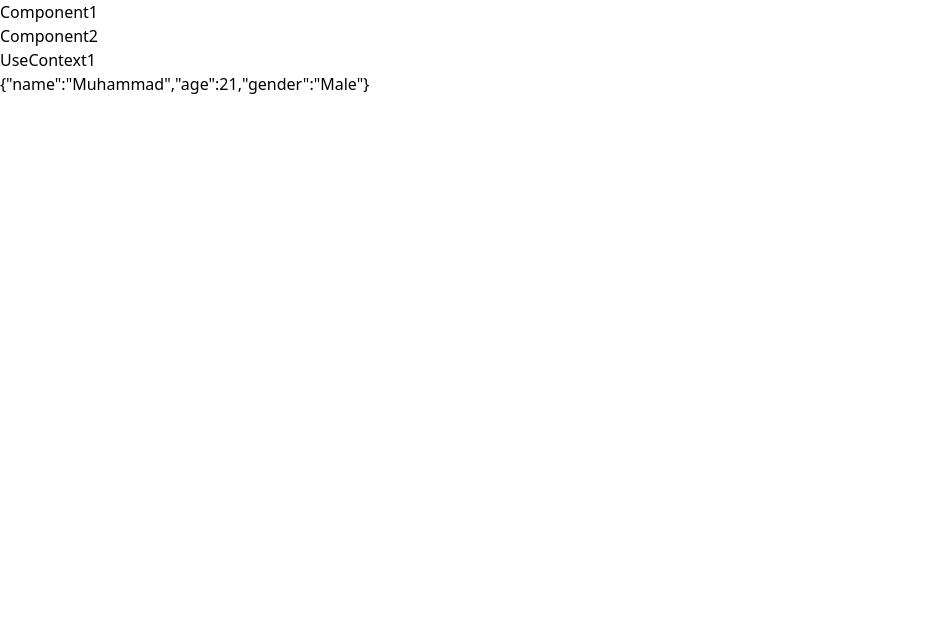
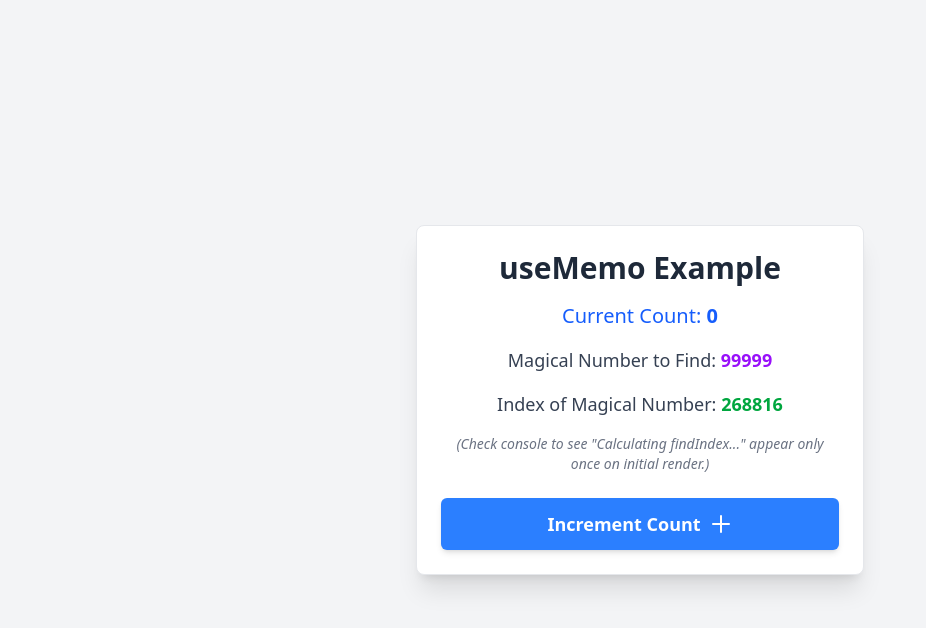
Before and after one commit to patel192/React-Practice, a React (Vite) app: page / in a window 1280 px wide. Shown: the top 628 px of the page, without its empty margins (0-926 px from the left). Built offline with nearby package versions, Linux system fonts and the light colour scheme.

Commit message:
useMemo example

```diff
--- a/src/App.jsx
+++ b/src/App.jsx
@@ -9,6 +9,7 @@ import { UseContext1 } from "./Components/useContext/useContext1";
 import { CountDown } from "./Components/useEffect/CountDown";
 import { Counter } from "./Components/useEffect/Counter";
 import { FormValidator } from "./Components/useEffect/FormValidator";
+import { UseMemo1 } from "./Components/useMemo/UseMemo1";
 import { ColorChanger } from "./Components/useState/ColorChanger";
 import { Drag_Drop } from "./Components/useState/Drag_Drop";
 import { Search_component } from "./Components/useState/Search_component";
@@ -23,7 +24,7 @@ function App() {
 const Array = ["For","While","Do-while","If-else"]
   return (
     <>
-      <Component1/>
+     <UseMemo1/>
     </>
   );
 }
--- /dev/null
+++ b/src/Components/useMemo/UseMemo1.jsx
@@ -0,0 +1,59 @@
+import React, { useState, useMemo } from "react";
+
+export const UseMemo1 = () => {
+  const [count, setCount] = useState(0);
+  const MagicalNumber = 99999;
+
+  // Create a large array. For demonstration, we'll ensure MagicalNumber is present.
+  const largeArray = useMemo(() => {
+    const arr = Array.from({ length: 1000000 }, (_, i) => i * 2);
+    // Ensure the MagicalNumber is in the array for findIndex to find it
+    if (!arr.includes(MagicalNumber)) {
+        const randomIndex = Math.floor(Math.random() * arr.length);
+        arr[randomIndex] = MagicalNumber; // Insert it at a random spot if not present
+    }
+    return arr;
+  }, []); // Dependency array is empty as largeArray is generated once
+
+  // Use useMemo to memoize the result of the computationally expensive findIndex operation.
+  // This function will only re-run if 'largeArray' or 'MagicalNumber' changes.
+  // Since 'largeArray' is memoized with an empty dependency, and MagicalNumber is a constant,
+  // this findIndex operation effectively runs only once on initial render.
+  const foundIndex = useMemo(() => {
+    console.log('Calculating findIndex...'); // This will show in console when calculation occurs
+    return largeArray.findIndex(num => num === MagicalNumber);
+  }, [largeArray, MagicalNumber]); // Dependencies for this useMemo
+
+  return (
+    <div className="min-h-screen flex items-center justify-center bg-gray-100 font-inter text-gray-800">
+      <div className="bg-white rounded-lg shadow-xl overflow-hidden w-full max-w-md border border-gray-200 p-6">
+        <h1 className="text-3xl font-bold text-gray-800 mb-4 text-center">useMemo Example</h1>
+
+        <div className="space-y-4 mb-6 text-center">
+          <p className="text-xl font-medium text-blue-600">
+            Current Count: <span className="font-bold">{count}</span>
+          </p>
+          <p className="text-lg text-gray-700">
+            Magical Number to Find: <span className="font-semibold text-purple-600">{MagicalNumber}</span>
+          </p>
+          <p className="text-lg text-gray-700">
+            Index of Magical Number: <span className="font-semibold text-green-600">
+              {foundIndex !== -1 ? foundIndex : 'Not Found'}
+            </span>
+          </p>
+          <p className="text-sm text-gray-500 italic">
+            (Check console to see "Calculating findIndex..." appear only once on initial render.)
+          </p>
+        </div>
+
+        <button
+          onClick={() => setCount(count + 1)}
+          className="w-full bg-blue-500 hover:bg-blue-600 text-white px-6 py-3 rounded-md transition duration-300 flex items-center justify-center text-lg font-semibold shadow-md hover:shadow-lg"
+        >
+          Increment Count
+          <svg className="w-6 h-6 ml-2" fill="none" stroke="currentColor" viewBox="0 0 24 24" xmlns="http://www.w3.org/2000/svg"><path strokeLinecap="round" strokeLinejoin="round" strokeWidth="2" d="M12 4v16m8-8H4"></path></svg>
+        </button>
+      </div>
+    </div>
+  );
+};
```
